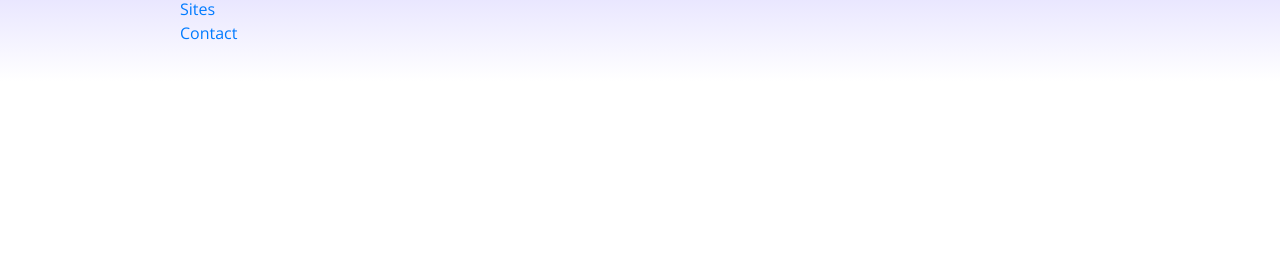
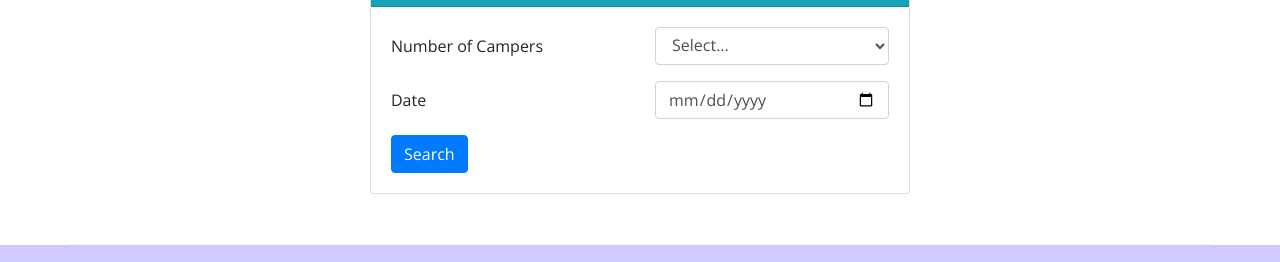
Before and after one commit to aliselmes/nucampsite, a website: page index.html in a window 1280 px wide. Shown: the part 1256-1518 px from the top of the page. Before the commit the page ends 1337 px from the top, so only its background shows below. Drawn offline with nearby package versions, Linux system fonts and the light colour scheme.

Commit message:
Week 2 Task 2

```diff
--- a/index.html
+++ b/index.html
@@ -96,6 +96,42 @@
                 </div>
             </div>
         </div>
+        <div class="row row-content align-items-center">
+            <div class="col-sm-6 mx-auto">
+                <div class="card">
+                    <h3 class="card-header bg-info text-white">Reserce a Campsite</h3>
+                    <div class="card-body">
+                        <form>
+                            <div class="row form-group">
+                                <label class="col-sm-6 col-form-label">Number of Campers</label>
+                                <div class="col">
+                                    <select class="form-control" name="numCampers" id="numCampers">
+                                        <option>Select...</option>
+                                        <option value="1">1</option>
+                                        <option value="2">2</option>
+                                        <option value="3">3</option>
+                                        <option value="4">4</option>
+                                        <option value="5">5</option>
+                                        <option value="6">6</option>
+                                    </select>
+                                </div>
+                            </div>
+                            <div class="row form-group">
+                                <label class="col-sm-6 col-form-label">Date</label>
+                                <div class="col">
+                                    <input class="form-control" type="date" id="date" name="date" placeholder="mm/dd/yyyy">
+                                </div>
+                            </div>
+                            <div class="row">
+                                <div class="col">
+                                    <button class="btn btn-primary" type="submit">Search</button>
+                                </div>
+                            </div>
+                        </form>
+                    </div>
+                </div>
+            </div>
+        </div>
     </div>
 
     <footer class="site-footer">
```
